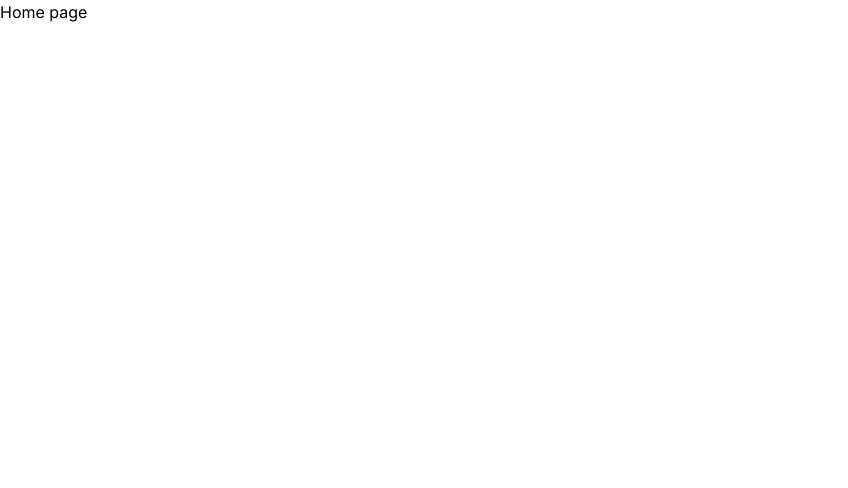
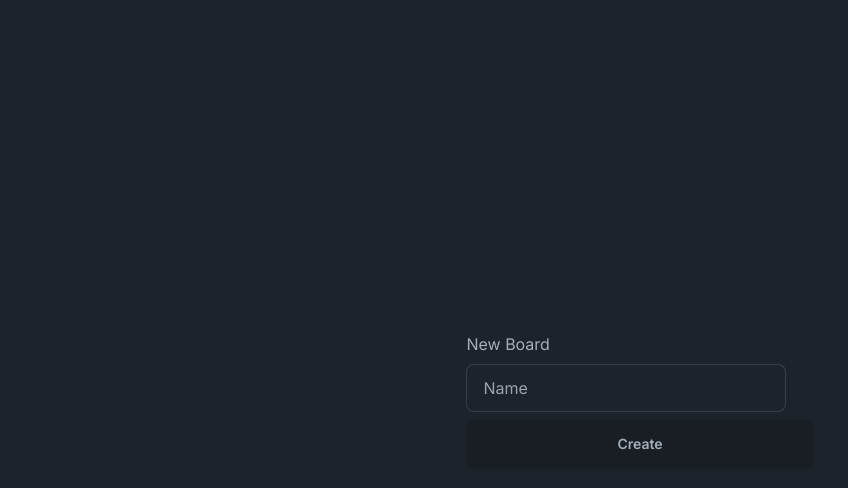
Before and after one commit to Iliyan-Y/The-Board-App, a Next.js app in the folder client/: page / in a window 1280 px wide. Shown: the top 488 px of the page, without its empty margins (0-848 px from the left). Built offline with nearby package versions, Linux system fonts and the light colour scheme.

Commit message:
Basic page style with daisyui

```diff
--- a/client/package.json
+++ b/client/package.json
@@ -19,6 +19,7 @@
     "@types/react": "^18",
     "@types/react-dom": "^18",
     "autoprefixer": "^10.0.1",
+    "daisyui": "^4.4.19",
     "eslint": "^8",
     "eslint-config-next": "14.0.3",
     "postcss": "^8",
--- a/client/src/app/layout.tsx
+++ b/client/src/app/layout.tsx
@@ -15,7 +15,7 @@ export default function RootLayout({
 	children: React.ReactNode;
 }) {
 	return (
-		<html lang="en">
+		<html lang="en" data-theme="dark">
 			<body className={inter.className}>
 				{/* conditional render auth ?  */}
 				{/* {false ? <div> Auth component</div> :children} */}
--- a/client/src/app/page.tsx
+++ b/client/src/app/page.tsx
@@ -1,7 +1,17 @@
 export default function Home() {
 	return (
 		<main className="">
-			<div>Home page</div>
+			<div className="flex flex-col h-screen">
+				<div className="m-auto">
+					<h3>New Board</h3>
+					<input
+						type="text"
+						placeholder="Name"
+						className="input input-bordered w-full max-w-xs my-2"
+					/>
+					<button className="btn btn-wide center w-full">Create</button>
+				</div>
+			</div>
 		</main>
 	);
 }
--- a/client/tailwind.config.ts
+++ b/client/tailwind.config.ts
@@ -1,20 +1,16 @@
-import type { Config } from 'tailwindcss'
+import type { Config } from "tailwindcss";
 
 const config: Config = {
-  content: [
-    './src/pages/**/*.{js,ts,jsx,tsx,mdx}',
-    './src/components/**/*.{js,ts,jsx,tsx,mdx}',
-    './src/app/**/*.{js,ts,jsx,tsx,mdx}',
-  ],
-  theme: {
-    extend: {
-      backgroundImage: {
-        'gradient-radial': 'radial-gradient(var(--tw-gradient-stops))',
-        'gradient-conic':
-          'conic-gradient(from 180deg at 50% 50%, var(--tw-gradient-stops))',
-      },
-    },
-  },
-  plugins: [],
-}
-export default config
+	content: [
+		"./src/pages/**/*.{js,ts,jsx,tsx,mdx}",
+		"./src/components/**/*.{js,ts,jsx,tsx,mdx}",
+		"./src/app/**/*.{js,ts,jsx,tsx,mdx}",
+	],
+	theme: {
+		daisyui: {
+			themes: ["light", "dark", "black"],
+		},
+	},
+	plugins: [require("daisyui")],
+};
+export default config;
```
Also changed, not shown: 1 other file (tests, documents, lock files or other folders).
